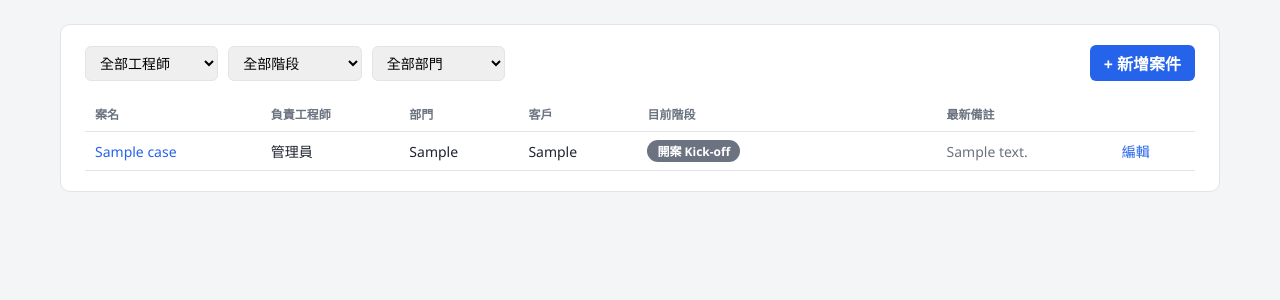
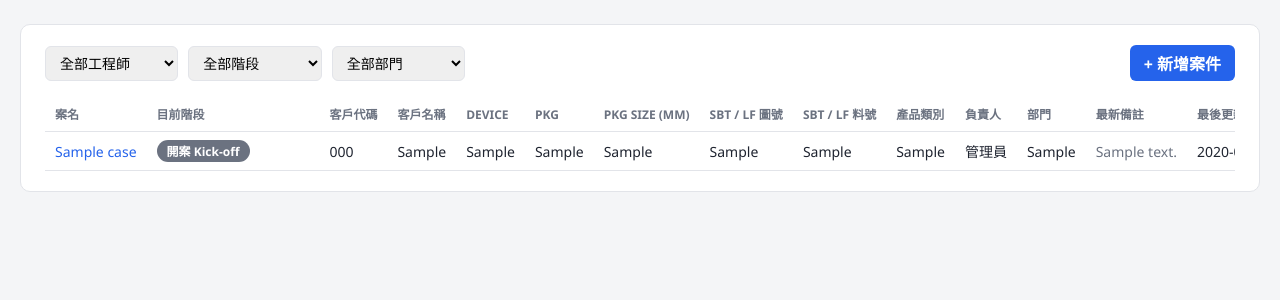
Before and after one commit to VVN0706/npi-case-tracker, a Flask app: page /cases in a window 1280 px wide. Shown: the part 57-357 px from the top of the page. Run offline with Flask 3, Linux system fonts and the light colour scheme; the visitor is signed in with stand-in values (Sample User, id 1); data comes from the database, SQL or seed files in the repository; tables that the repository leaves empty hold one stand-in row (values such as "Sample post").

Commit message:
Show case details in the case list and let it use the full width
The list now mirrors the weekly detail table: current stage, customer
code and name, device, PKG and size, SBT/LF drawing and part numbers,
product category, owner, department, note and last-updated time. The
table scrolls sideways when the window is narrower than its columns,
and only this page drops the 1200px page-width cap so the columns fit
on wide screens.

Co-Authored-By: Claude Sonnet 5.5 <noreply@anthropic.com>

```diff
--- a/app.py
+++ b/app.py
@@ -593,7 +593,7 @@ def case_list():
     department_filter = request.args.get('department', '')
 
     query = '''
-        SELECT c.*, u.display_name AS owner_name
+        SELECT c.*, u.display_name AS owner_name, datetime(c.updated_at, 'localtime') AS updated_local
         FROM cases c
         JOIN users u ON u.id = c.owner_id
         WHERE 1=1
@@ -615,7 +615,8 @@ def case_list():
         summary = _case_progress(stage_rows_map.get(c['id'], []))
         if stage_filter and str(summary.get('current_stage_id')) != stage_filter:
             continue
-        cases.append({**dict(c), **summary})
+        category = c['product_category'] or (c['product_tech'] if c['product_tech'] in PRODUCT_CATEGORIES else '其他')
+        cases.append({**dict(c), **summary, 'category': category})
 
     users = conn.execute('SELECT * FROM users WHERE active=1 ORDER BY display_name').fetchall()
     stages = conn.execute('SELECT * FROM stages ORDER BY sort_order').fetchall()
--- a/static/style.css
+++ b/static/style.css
@@ -28,6 +28,8 @@ a:hover { text-decoration: underline; }
   margin: 0 auto;
   padding: 24px 20px 60px;
 }
+
+.container.wide { max-width: none; }
 
 .topbar {
   display: flex;
@@ -94,6 +96,8 @@ a:hover { text-decoration: underline; }
 table { width: 100%; border-collapse: collapse; font-size: 14px; }
 th, td { text-align: left; padding: 8px 10px; border-bottom: 1px solid var(--border); vertical-align: middle; }
 th { color: var(--text-muted); font-weight: 600; font-size: 12px; text-transform: uppercase; }
+.table-scroll { overflow-x: auto; }
+.table-scroll table { white-space: nowrap; }
 .note-cell { color: var(--text-muted); max-width: 280px; overflow: hidden; text-overflow: ellipsis; white-space: nowrap; }
 .empty { color: var(--text-muted); font-size: 14px; }
 .danger { color: var(--danger); font-weight: 600; }
--- a/templates/base.html
+++ b/templates/base.html
@@ -30,7 +30,7 @@
   </div>
 </header>
 {% endif %}
-<main class="container">
+<main class="container {% block main_class %}{% endblock %}">
 {% block content %}{% endblock %}
 </main>
 </body>
--- a/templates/case_list.html
+++ b/templates/case_list.html
@@ -1,5 +1,6 @@
 {% extends 'base.html' %}
 {% block title %}案件列表 - NPI 案件追蹤{% endblock %}
+{% block main_class %}wide{% endblock %}
 {% block content %}
 
 <div class="card">
@@ -31,17 +32,15 @@
   </div>
 
   {% if cases %}
+  <div class="table-scroll">
   <table>
     <thead>
-      <tr><th>案名</th><th>負責工程師</th><th>部門</th><th>客戶</th><th>目前階段</th><th>最新備註</th><th></th></tr>
+      <tr><th>案名</th><th>目前階段</th><th>客戶代碼</th><th>客戶名稱</th><th>Device</th><th>PKG</th><th>PKG size (mm)</th><th>SBT / LF 圖號</th><th>SBT / LF 料號</th><th>產品類別</th><th>負責人</th><th>部門</th><th>最新備註</th><th>最後更新</th><th></th></tr>
     </thead>
     <tbody>
       {% for c in cases %}
       <tr>
         <td><a href="{{ url_for('case_edit', case_id=c.id) }}">{{ c.title }}</a></td>
-        <td>{{ c.owner_name }}</td>
-        <td>{{ c.department or '' }}</td>
-        <td>{{ c.customer or '' }}</td>
         <td>
           {% if c.all_done %}
           <span class="pill" style="background: #16a34a">已全部完成</span>
@@ -53,12 +52,24 @@
           <span class="danger" title="有 {{ c.blocked_count }} 個階段延遲或卡關">⚠ {{ c.blocked_count }}</span>
           {% endif %}
         </td>
+        <td>{{ c.customer_code or '' }}</td>
+        <td>{{ c.customer or '' }}</td>
+        <td>{{ c.device or '' }}</td>
+        <td>{{ c.pkg or '' }}</td>
+        <td>{{ c.pkg_size or '' }}</td>
+        <td>{{ c.sbt_lf_drawing_no or '' }}</td>
+        <td>{{ c.sbt_lf_part_no or '' }}</td>
+        <td>{{ c.category }}</td>
+        <td>{{ c.owner_name }}</td>
+        <td>{{ c.department or '' }}</td>
         <td class="note-cell">{{ c.note or '' }}</td>
+        <td>{{ c.updated_local }}</td>
         <td><a href="{{ url_for('case_edit', case_id=c.id) }}">編輯</a></td>
       </tr>
       {% endfor %}
     </tbody>
   </table>
+  </div>
   {% else %}
   <p class="empty">沒有符合條件的案件</p>
   {% endif %}
```
Also changed, not shown: README.md.
